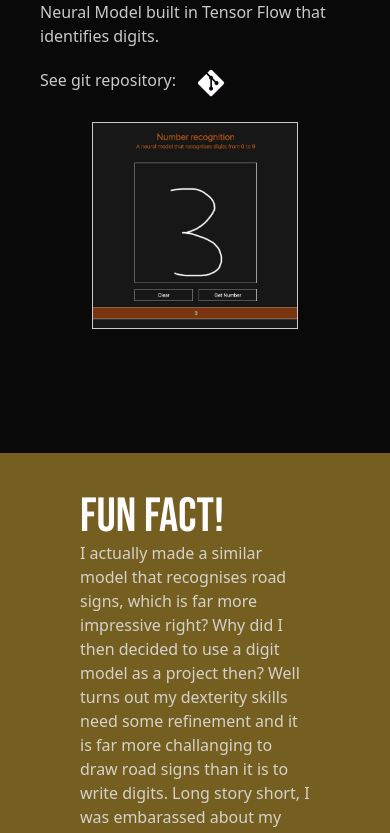
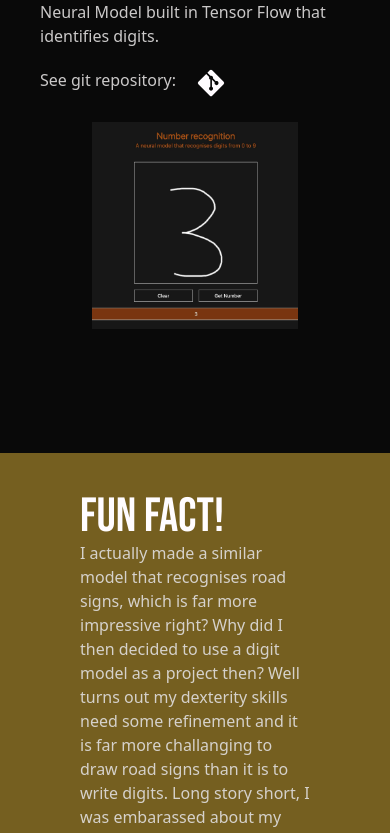
Before and after one commit to Romanief/its-fred, a Next.js app: page / in a window 390 px wide. Shown: the part 1868-2701 px from the top of the page. Built offline with nearby package versions, Linux system fonts and the light colour scheme.

Commit message:
Removed image border

```diff
--- a/components/Project.tsx
+++ b/components/Project.tsx
@@ -40,7 +40,7 @@ function Project({
     <>
     <div className={`w-screen sm:flex justify-center sm:gap-16 gap-16 p-10 hidden`} style={{marginTop: `${mt}px`}}>
       <div className={`w-1/3 flex justify-end -translate-x-3 ${animate ? "animate-appear-right" : "opacity-0"}`}>
-        {image && <img src={image} alt="Project image" className='border aspect-square border-darkSnow md:w-2/3 w-3/4 my-1'></img>}
+        {image && <img src={image} alt="Project image" className='aspect-square md:w-2/3 w-3/4 my-1'></img>}
       </div>
 
       <div
@@ -103,7 +103,7 @@ function Project({
       </div>
 
       <div className={`w-full animate-appear-right`}>
-        {image && <img src={image} alt="Project image" className='border border-darkSnow aspect-square w-2/3 mx-auto my-1'></img>}
+        {image && <img src={image} alt="Project image" className='aspect-square w-2/3 mx-auto my-1'></img>}
       </div>
     </div>
     </>
```
